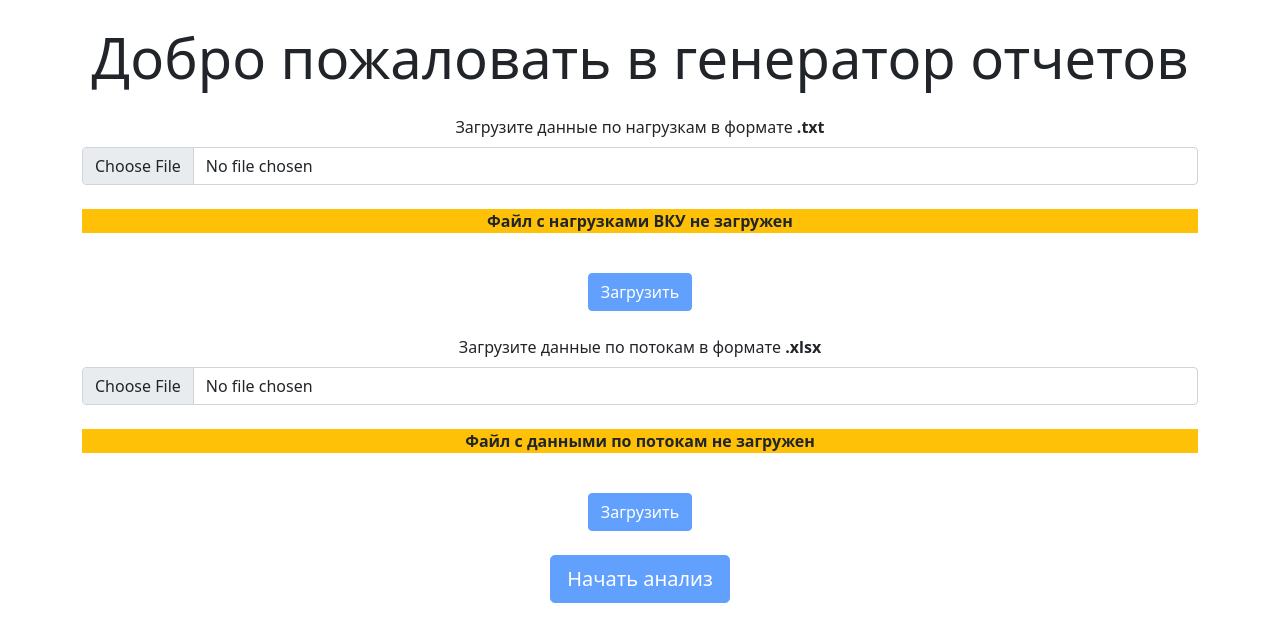
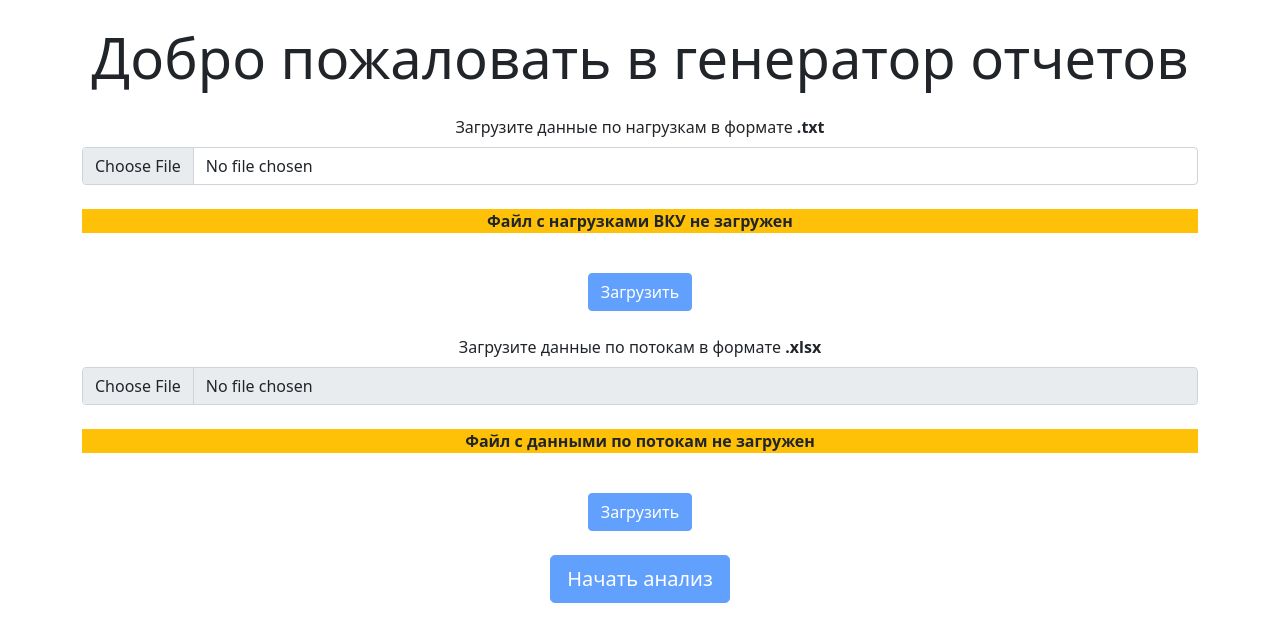
Before and after one commit to Rus-tam/report-generator-client, a React (Create React App) app: page /enter-name in a window 1280 px wide. Both pictures are taken after typing "Sample" into the empty fields and a click on the button "Ввести". Shown: the top 642 px of the page. Built offline with nearby package versions, Linux system fonts and the light colour scheme.

Commit message:
form disabling

```diff
--- a/src/components/FileUploadFragment/XlsxFileUpload.jsx
+++ b/src/components/FileUploadFragment/XlsxFileUpload.jsx
@@ -2,7 +2,8 @@ import React, { Fragment, useContext } from "react";
 import WorkingContext from "../../context/workingContext";
 
 const XlsxFileUpload = () => {
-  const { isXlsxSelected, onChangeXlsx, xlsxStatusColor, onSubmit, xlsxStatus } = useContext(WorkingContext);
+  const { isXlsxSelected, onChangeXlsx, xlsxStatusColor, onSubmit, xlsxStatus, formDisabled } =
+    useContext(WorkingContext);
 
   return (
     <Fragment>
@@ -11,7 +12,13 @@ const XlsxFileUpload = () => {
           <label htmlFor="formFileMultiple" className="form-label">
             Загрузите данные по потокам в форматe <b>.xlsx</b>
           </label>
-          <input className="form-control" type="file" id="formFileMultiple" onChange={onChangeXlsx} />
+          <input
+            className="form-control"
+            type="file"
+            id="formFileMultiple"
+            onChange={onChangeXlsx}
+            disabled={formDisabled}
+          />
         </div>
 
         <p className={xlsxStatusColor}>
--- a/src/context/workingContext.js
+++ b/src/context/workingContext.js
@@ -15,6 +15,8 @@ export const WorkingProvider = ({ children }) => {
   const [file, setFile] = useState("");
   const [isTxtSelected, setIsTxtSelected] = useState(false);
   const [isXlsxSelected, setIsXlsxSelected] = useState(false);
+
+  const [formDisabled, setFormDisabled] = useState(true);
 
   const [mainBtnDisabled, setMainBtnDisabled] = useState(false);
 
@@ -64,13 +66,12 @@ export const WorkingProvider = ({ children }) => {
         },
       });
 
-      console.log(response);
-
       if (response.status === 200 && isTxtSelected && file.name.split(".").pop() === "txt") {
         setTxtUploaded(true);
         setTxtStatusColor("bg-success");
         setTxtStatus("Файл с нагрузками ВКУ успешно загружен");
         setIsTxtSelected(txtUploaded); // Выключаем кнопку после загрузки файла
+        setFormDisabled(false);
       }
 
       if (response.status === 200 && isXlsxSelected && file.name.split(".").pop() === "xlsx") {
@@ -101,6 +102,7 @@ export const WorkingProvider = ({ children }) => {
         mainBtnDisabled,
         onChangeXlsx,
         onChangeTxt,
+        formDisabled,
       }}
     >
       {children}
```
